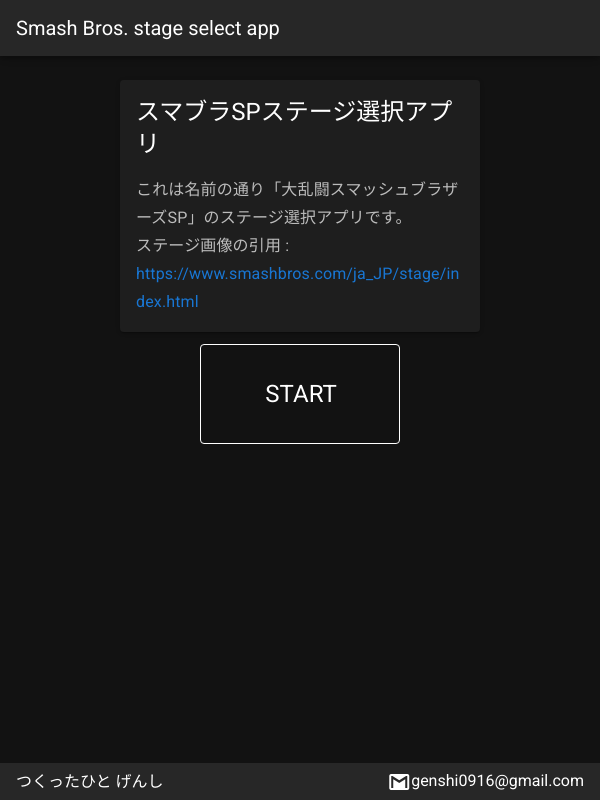
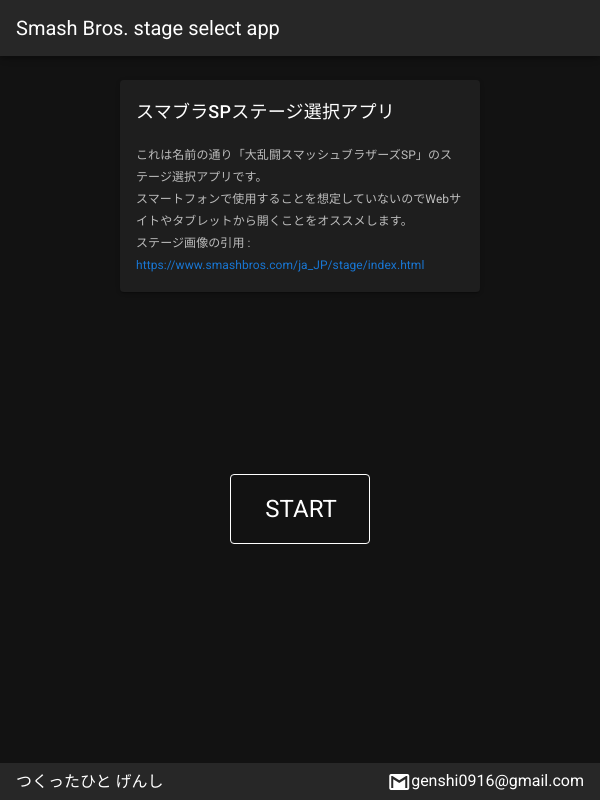
Before and after one commit to addtobasic/smash-bros-stage-select-app, a Nuxt app: page / in a window 600 px wide. Built offline with nearby package versions, Linux system fonts and the light colour scheme.

Commit message:
[修正]homeの調整

```diff
--- a/pages/index.vue
+++ b/pages/index.vue
@@ -1,19 +1,20 @@
 <template>
   <v-container>
-    <v-row justify="center" align="center">
+    <v-row justify="center" align="center" id="space">
       <v-col cols="12" sm="8" md="6">
         <v-card>
-          <v-card-title class="headline">
+          <v-card-title id="title">
             スマブラSPステージ選択アプリ
           </v-card-title>
-          <v-card-text class="subtitle-1">
+          <v-card-text id="cardText">
             <div>これは名前の通り「大乱闘スマッシュブラザーズSP」のステージ選択アプリです。</div>
+            <div>スマートフォンで使用することを想定していないのでWebサイトやタブレットから開くことをオススメします。</div>
             <div>ステージ画像の引用 : <a href="https://www.smashbros.com/ja_JP/stage/index.html" target="_brank">https://www.smashbros.com/ja_JP/stage/index.html</a></div>
           </v-card-text>
         </v-card>
       </v-col>
     </v-row>
-    <v-row justify="center" align="center">
+    <v-row justify="center">
       <v-btn
         outlined id="buttonSize" class="headline"
         nuxt to="/firstSelect"
@@ -30,9 +31,79 @@
     }
   }
 </script>
-<style>
-  #buttonSize{
-    height: 100px;
-    width: 200px;
+<style scoped>
+  @media screen and (min-width:0px) and ( max-width:600px){
+    #space{
+      padding-bottom: 10px;
+    }
+
+    #title{
+      font-size: 16px;
+    }
+
+    #cardText{
+      font-size: 10px;
+    }
+
+    #buttonSize{
+      height: 70px;
+      width: 140px;
+    }
   }
+
+  @media screen and (min-width:600px) and ( max-width:960px){
+    #space{
+      padding-bottom: 170px;
+    }
+
+    #title{
+      font-size: 18px;
+    }
+
+    #cardText{
+      font-size: 12px;
+    }
+
+    #buttonSize{
+      height: 70px;
+      width: 140px;
+    }
+  }
+
+  @media screen and (min-width:960px) and ( max-width:1367px){
+    #buttonSize{
+
+    }
+  }
+
+  @media screen and (orientation: portrait) and (min-width:1023px) and ( max-width:1025px){
+    #buttonSize{
+
+    }
+
+    #ipad_pro_size{
+      /*
+        ipad proの縦の長さと ipadの横の長さが同じなのに涙を流して書いた部分です
+        なにか良い実装方法があれば教えていただけると幸いです
+       */
+    }
+  }
+
+  @media screen and (min-width:1367px) and ( max-width:2504px){
+    #space{
+      padding-bottom: 200px;
+    }
+    #buttonSize{
+      height: 100px;
+      width: 200px;
+    }
+  }
+
+  @media screen and (min-width:2504px) and ( max-width:3000px){
+    #buttonSize{
+
+    }
+  }
+
+
 </style>
```
